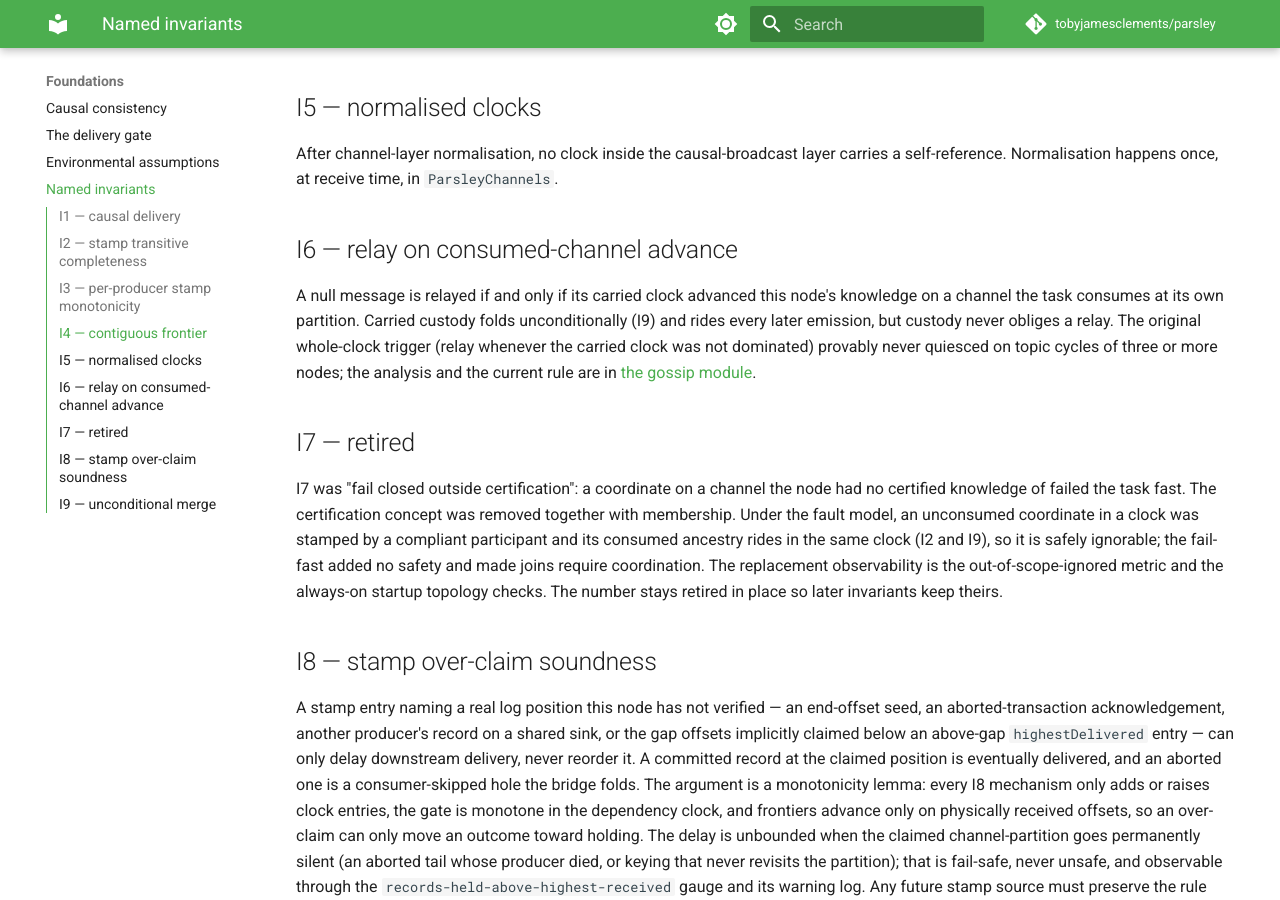
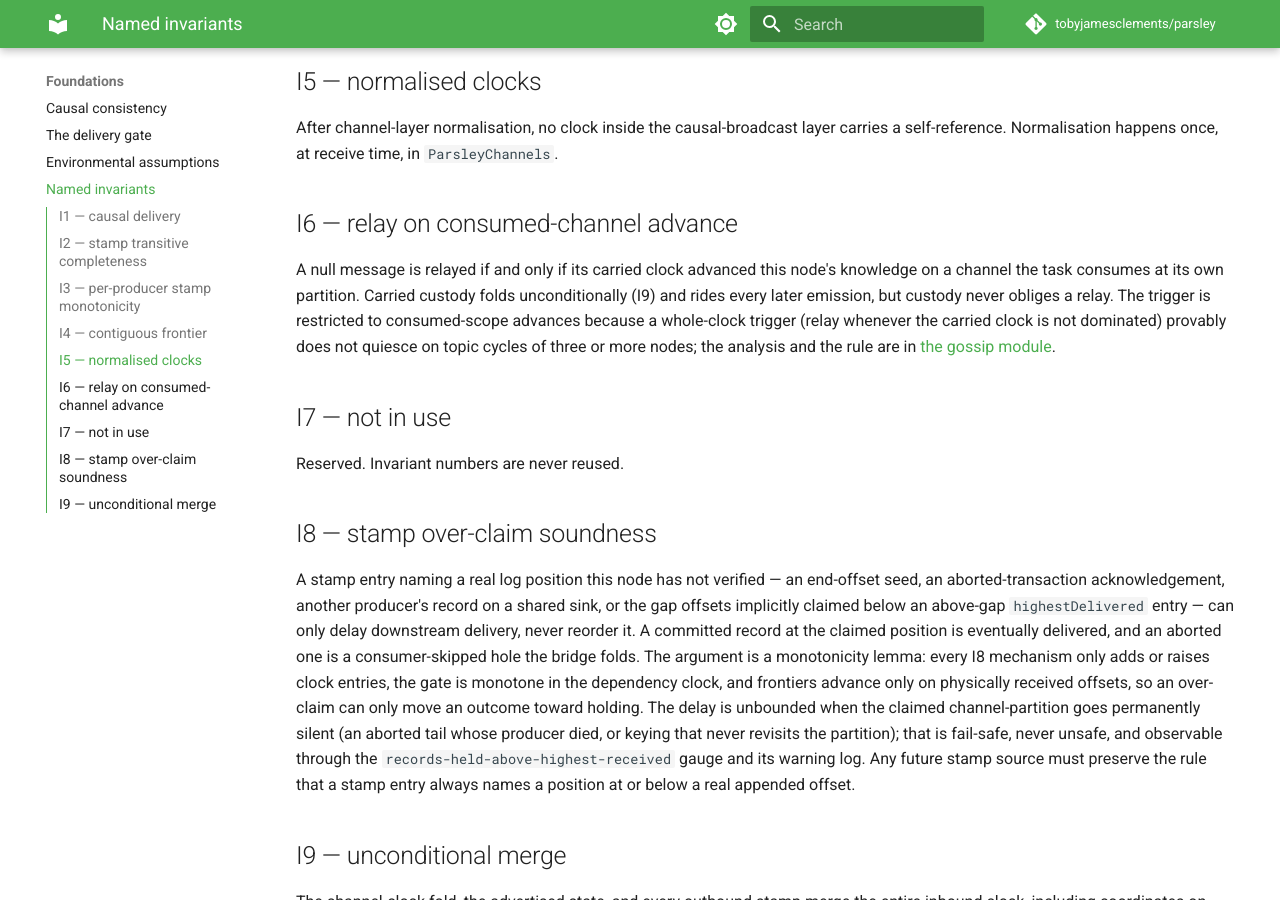
Before and after one commit to tobyjamesclements/parsley, an MkDocs documentation site: the page built from docs/foundations/invariants.md, in a window 1280 px wide and 900 px high, scrolled down 977 px. Built offline with MkDocs 1.6.1 and Material for MkDocs 9.7.7, drawn with Linux system fonts in a browser that asks for light colours; comment, search, counter and statistics services are not loaded; the version menu is left out; some of the changed text lies outside the part shown.

Commit message:
Describe only the current design in docs
Issue #39. Removes the passages that explain current behaviour by
contrast with a design no reader can see, keeping the constraint each one
carried and dropping the historical wrapper.

The "Rejected designs" section of causal-consistency.md is deleted. Both
of its entries argued that joins need no coordination, so that argument
is now stated positively where joins are described, in streams.md: a
record's clock names the exact coordinates it depends on whenever they
were written, which is what lets an incumbent's frontier dominate a
joiner's dependencies and a replaying joiner order each (cause, effect)
pair on its own gate; and a joiner is causally low rather than
retroactive, so nothing can have mis-delivered against it. The failure of
stamp repositioning is stated as a property of that alternative.

I7 becomes a one-line reservation. Numbers are still never reused, but
the explanation of what I7 was goes, along with the claim that Javadoc
and tests cite invariants by number, which f3aeb0f-55658e8 made false.
I6 states the restriction and the alternative's failure directly.

naming.md drops both "renamed from" clauses, the "f" to "frontier" arrow,
and the learnedSomethingNew replacement clause. The "Renames of record"
section is deleted; the three groundings that lived only there
(ParsleyVectorClock, ParsleyCausalBroadcast, ParsleyMessage) become
register rows so nothing is lost. The rule 2 example named a watermark
vocabulary the code no longer uses.

Two sites outside the issue's table are the same rule: gossip.md
explained the fail-and-retry disposition through a past bug, and now
states what a skip-and-commit would leave behind; configuration.md said
every behaviour that once had a key is unconditional.

Co-Authored-By: Claude Opus 5 (1M context) <noreply@anthropic.com>
Claude-Session: https://claude.ai/code/session_01TNxhW2Baah4HusWzSDDm3a

```diff
--- a/docs/foundations/invariants.md
+++ b/docs/foundations/invariants.md
@@ -1,12 +1,11 @@
 # Named invariants
 
 The implementation preserves a fixed set of named invariants: the properties the three protocols
-guarantee, in the module style's sense. Javadoc, tests, and commit messages cite them by number
-(I1, I2, and so on), and this page is the definitive statement of each. The numbering is stable: a
-retired invariant keeps its number so historical citations stay readable. The
-[delivery gate](delivery-gate.md) and the [causal consistency](causal-consistency.md) model give
-the arguments these invariants encode; the environmental assumptions E1–E3 they rest on are stated
-under [environmental assumptions](assumptions.md).
+guarantee, in the module style's sense. This page is the definitive statement of each, and the
+numbering is stable: numbers are never reused. The [delivery gate](delivery-gate.md) and the
+[causal consistency](causal-consistency.md) model give the arguments these invariants encode; the
+environmental assumptions E1–E3 they rest on are stated under
+[environmental assumptions](assumptions.md).
 
 ## I1 — causal delivery
 
@@ -46,21 +45,14 @@ self-reference. Normalisation happens once, at receive time, in `ParsleyChannels
 
 A null message is relayed if and only if its carried clock advanced this node's knowledge on a
 channel the task consumes at its own partition. Carried custody folds unconditionally (I9) and
-rides every later emission, but custody never obliges a relay. The original whole-clock trigger
-(relay whenever the carried clock was not dominated) provably never quiesced on topic cycles of
-three or more nodes; the analysis and the current rule are in
-[the gossip module](../protocols/gossip.md#the-relay-rule).
+rides every later emission, but custody never obliges a relay. The trigger is restricted to
+consumed-scope advances because a whole-clock trigger (relay whenever the carried clock is not
+dominated) provably does not quiesce on topic cycles of three or more nodes; the analysis and the
+rule are in [the gossip module](../protocols/gossip.md#the-relay-rule).
 
-## I7 — retired
+## I7 — not in use
 
-I7 was "fail closed outside certification": a coordinate on a channel the node had no
-certified knowledge of failed the task fast. The certification concept was removed together
-with membership. Under the fault model, an unconsumed coordinate in a clock was stamped by a
-compliant participant and its consumed ancestry rides in the same clock (I2 and I9), so it is
-safely ignorable; the fail-fast added no safety and made joins require coordination. The
-replacement observability is the out-of-scope-ignored metric and the always-on startup topology
-checks.
-The number stays retired in place so later invariants keep theirs.
+Reserved. Invariant numbers are never reused.
 
 ## I8 — stamp over-claim soundness
 
```
Also changed, not shown: docs/foundations/causal-consistency.md (+0 -25 lines), docs/guide/configuration.md (+3 -3 lines), docs/guide/streams.md (+10 -0 lines), docs/protocols/gossip.md (+3 -2 lines), docs/reference/naming.md (+9 -13 lines).
